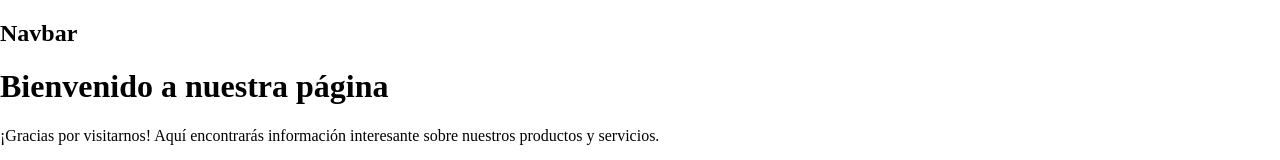
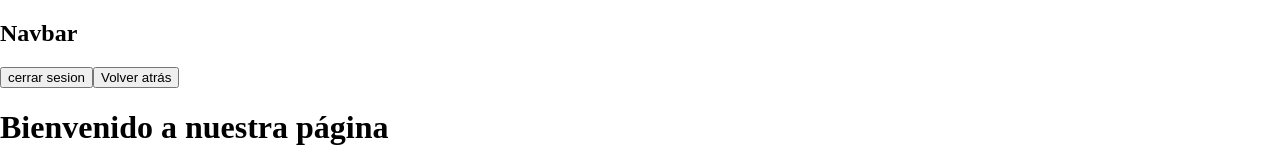
Before and after one commit to MCeciliaLuna/EvaluativoReact-GL-MYB, a React (Vite) app: page / in a window 1280 px wide. Shown: the top 160 px of the page. Built offline with nearby package versions, Linux system fonts and the light colour scheme.

Commit message:
cerrar sesion y volver atras en navbar listo

```diff
--- a/src/components/Navbar.jsx
+++ b/src/components/Navbar.jsx
@@ -1,7 +1,23 @@
+import loginState from "../context/loginStore";
+import { Navigate } from "react-router-dom";
+
 const Navbar = () => {
+  const setLogin = loginState((state) => state.setLogin);
+
+  const logout = () => {
+    setLogin(false)
+   return (<Navigate to="/" />);
+  }
+
+  const back = () => {
+    window.history.back()
+  }
+
   return (
     <div>
       <h2>Navbar</h2>
+      <button onClick={()=> logout()}>cerrar sesion</button>
+      <button onClick={()=> back()}>Volver atrás</button>
     </div>
   );
 };
--- a/src/routes/AdminPage.jsx
+++ b/src/routes/AdminPage.jsx
@@ -3,7 +3,6 @@ import Footer from "../components/Footer";
 import Navbar from "../components/Navbar";
 import UserWelcomeVideos from "../components/UserWelcomeVideos";
 import UserTopicCategories from "../components/UserTopicCategories";
-import { videos } from "../api/videosArray";
 import loginState from "../context/loginStore";
 import { Navigate } from "react-router-dom";
 
@@ -13,11 +12,6 @@ const AdminPage = ({ videoData }) => {
   if (!login) {
     return <Navigate to="/" />;
   }
-
-  // const logout = () => {
-  //   setLogin(false)
-  //   return (<Navigate to="/" />);
-  // }
 
   return (
     <>
```
